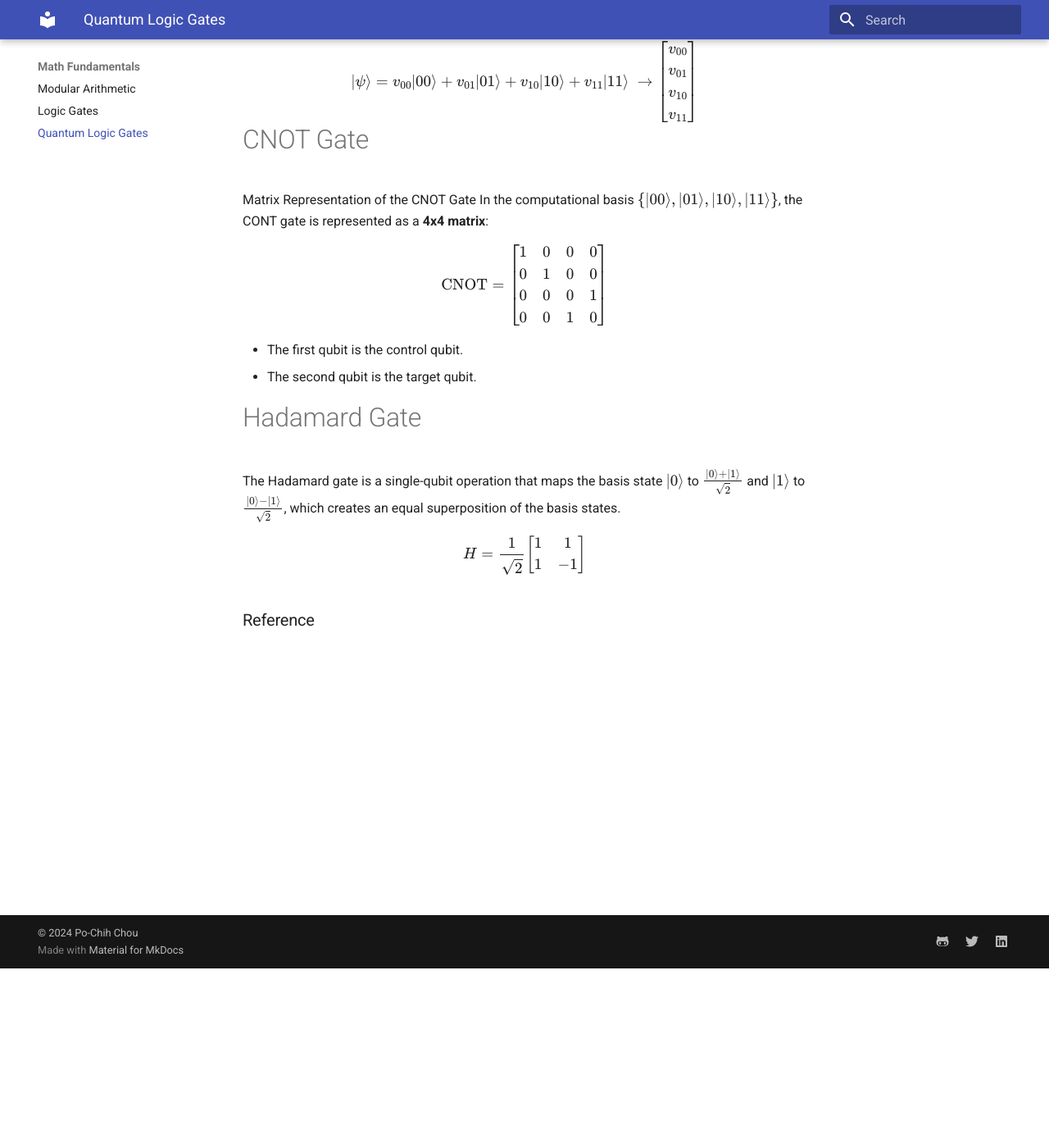
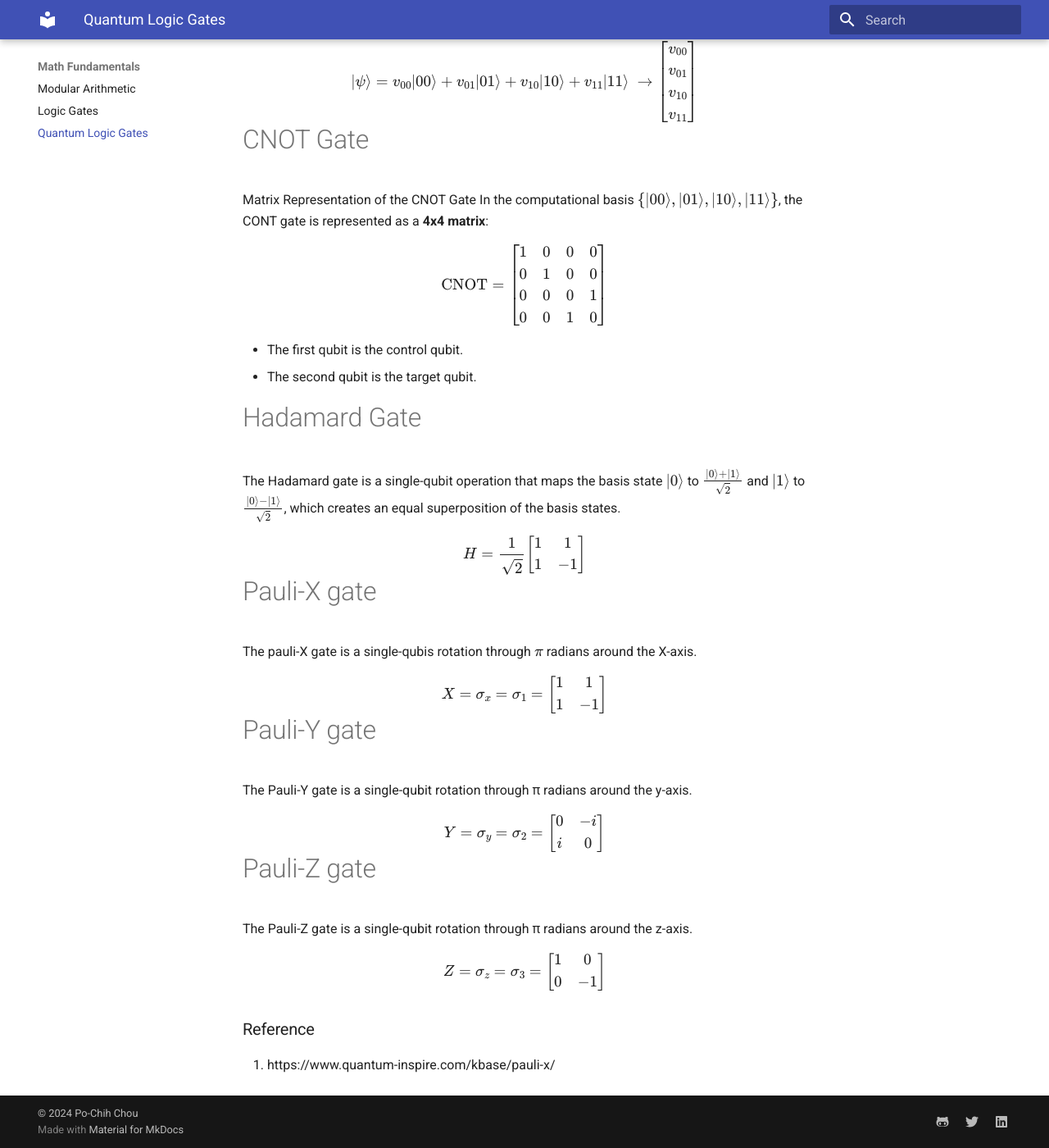
Before and after one commit to pcchouCR97/Understanding-Cryptography-by-Christof-Paar, an MkDocs documentation site: the page built from docs/Math_Fundamentals/Quantum_logic_gates.md, in a window 1280 px wide and 1400 px high, scrolled down 219 px. Shown: the whole window at 82% size. Built offline with MkDocs 1.6.1 and Material for MkDocs 9.7.7, drawn with Linux system fonts in a browser that asks for light colours; formulas are drawn with MathJax 3.

Commit message:
commit_121824_2

```diff
--- a/docs/Math_Fundamentals/Quantum_logic_gates.md
+++ b/docs/Math_Fundamentals/Quantum_logic_gates.md
@@ -42,7 +42,38 @@ H = \frac{1}{\sqrt{2}}
 \end{bmatrix}
 $$
 
+# Pauli-X gate
+The pauli-X gate is a single-qubis rotation through $\pi$ radians around the X-axis.
 
-#
+$$
+X = \sigma_{x} = \sigma_{1} =
+\begin{bmatrix}
+1 & 1  \\
+1 & -1  \\
+\end{bmatrix}
+$$
+
+# Pauli-Y gate
+The Pauli-Y gate is a single-qubit rotation through π radians around the y-axis.
+
+$$
+Y = \sigma_{y} = \sigma_{2} =
+\begin{bmatrix}
+0 & -i  \\
+i & 0  \\
+\end{bmatrix}
+$$
+
+# Pauli-Z gate
+The Pauli-Z gate is a single-qubit rotation through π radians around the z-axis.
+
+$$
+Z = \sigma_{z} = \sigma_{3} =
+\begin{bmatrix}
+1 & 0  \\
+0 & -1  \\
+\end{bmatrix}
+$$
 
 ### Reference
+1. https://www.quantum-inspire.com/kbase/pauli-x/
```
